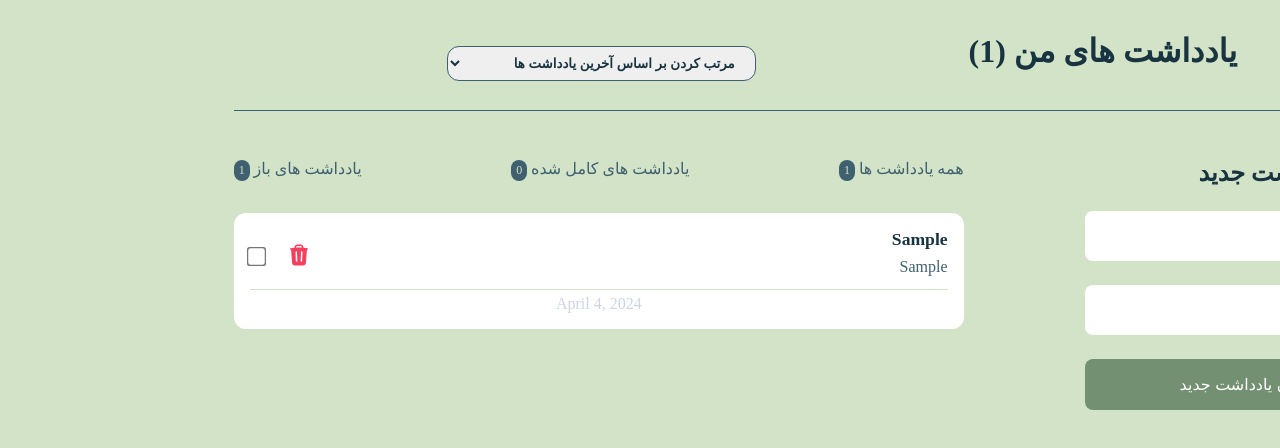
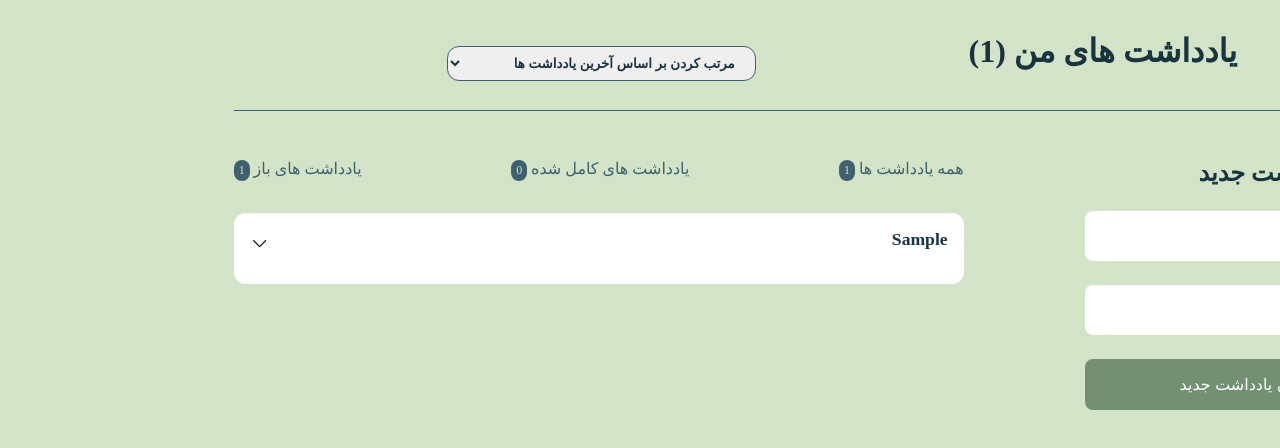
Before and after one commit to fatememkln/noteApp, a React (Vite) app: page / in a window 1280 px wide. Both pictures are taken after typing "Sample", "Sample" into the empty fields and a click on the button "اضافه کردن یادداشت جدید". Shown: the top 448 px of the page. Built offline with nearby package versions, Linux system fonts and the light colour scheme.

Commit message:
add accordion

```diff
--- a/src/App.css
+++ b/src/App.css
@@ -13,6 +13,7 @@
   margin-bottom: 3rem;
   border-bottom: 1px solid var(--text-400);
 }
+
 @media screen and (max-width: 1024px) {
   .note-header {
     display: flex;
@@ -84,7 +85,43 @@
   justify-content: space-between;
   padding-bottom: 0.3rem;
   margin-bottom: 0.3rem;
+}
+.note-item__content {
+  transition: all 0.3s ease-in-out;
+  max-height: 0px;
+  opacity: 0;
+  overflow: hidden;
+  color: #374151;
+  font-size: 1.1rem;
+  line-height: 1.6;
+  padding: 0 1rem;
+}
+
+.note-item__desc {
+  display: flex;
+  align-items: center;
+  justify-content: space-between;
+  padding-bottom: 0.3rem;
+  margin-bottom: 0.3rem;
   border-bottom: 1px solid var(--text-100);
+}
+
+.note-item.accordion__expanded .note-item__content {
+  padding: 1rem;
+  opacity: 1;
+  max-height: 100vh;
+  transition: all 0.2s ease-in-out;
+}
+
+.accordion-item__chevron {
+  width: 1.2rem;
+  height: 1.2rem;
+  transition: all 0.3s ease-out;
+  rotate: 0deg;
+}
+
+.note-item.accordion__expanded .accordion-item__chevron {
+  rotate: 180deg;
 }
 
 .note-item.completed .title {
@@ -104,20 +141,20 @@
   text-align: right;
 }
 
-.note-item__header .desc {
+.note-item__desc .desc {
   color: var(--text-400);
   margin-bottom: 0.5rem;
   font-weight: 300;
   text-align: right;
 }
 
-.note-item__header .actions {
+.note-item__desc .actions {
   display: flex;
   gap: 1.5rem;
   align-items: center;
 }
 
-.note-item__header .trash {
+.note-item__desc .trash {
   width: 1.5rem;
   height: 1.5rem;
   color: var(--rose-500);
--- /dev/null
+++ b/src/components/accordion.jsx
@@ -0,0 +1,49 @@
+import { TrashIcon } from "@heroicons/react/24/solid";
+import { ChevronDownIcon } from "@heroicons/react/24/outline";
+
+function Accordion({ note, onDelete, onCompleted, setOpen, open }) {
+  const options = {
+    year: "numeric",
+    month: "long",
+    day: "numeric",
+  };
+  const isOpen = note.id === open;
+  return (
+    <div
+      className={`note-item ${note.completed ? "completed" : ""} ${
+        isOpen ? "accordion__expanded " : ""
+      }`}
+    >
+      <div
+        className="note-item__header"
+        onClick={() => setOpen(note.id === open ? null : note.id)}
+      >
+        <p className="title">{note.title}</p>
+        <ChevronDownIcon className="accordion-item__chevron" />
+      </div>
+      <div className="note-item__content">
+        <div className="note-item__desc">
+          <p className="desc">{note.description}</p>
+          <div className="actions">
+            <button>
+              <TrashIcon className="trash" onClick={() => onDelete(note.id)} />
+            </button>
+            <input
+              type="checkbox"
+              name="note.id"
+              id="note.id"
+              value={note.id}
+              checked={note.completed}
+              onChange={onCompleted}
+            />
+          </div>
+        </div>
+        <div className="note-item__footer">
+          {new Date(note.createdAt).toLocaleDateString("en-Us", options)}
+        </div>
+      </div>
+    </div>
+  );
+}
+
+export default Accordion;
--- a/src/components/noteList.jsx
+++ b/src/components/noteList.jsx
@@ -1,6 +1,8 @@
-import { TrashIcon } from "@heroicons/react/24/solid";
+import Accordion from "./accordion";
+import { useState } from "react";
 
-function noteList({ notes, onDelete, onCompleted, sortBy }) {
+function NoteList({ notes, onDelete, onCompleted, sortBy }) {
+  const [open, setOpen] = useState(null);
   let sortedNotes = notes;
   if (sortBy === "earliest")
     sortedNotes = [...notes].sort(
@@ -14,52 +16,21 @@ function noteList({ notes, onDelete, onCompleted, sortBy }) {
     sortedNotes = [...notes].sort(
       (a, b) => Number(a.completed) - Number(b.completed)
     );
+
   return (
     <div className="note-list">
       {sortedNotes.map((note) => (
-        <NoteItem
+        <Accordion
           key={note.id}
           note={note}
           onDelete={onDelete}
           onCompleted={onCompleted}
+          setOpen={setOpen}
+          open={open}
         />
       ))}
     </div>
   );
 }
 
-export default noteList;
-
-function NoteItem({ note, onDelete, onCompleted }) {
-  const options = {
-    year: "numeric",
-    month: "long",
-    day: "numeric",
-  };
-  return (
-    <div className={`note-item ${note.completed ? "completed" : ""}`}>
-      <div className="note-item__header">
-        <div>
-          <p className="title">{note.title}</p>
-          <p className="desc">{note.description}</p>
-        </div>
-        <div className="actions">
-          <button>
-            <TrashIcon className="trash" onClick={() => onDelete(note.id)} />
-          </button>
-          <input
-            type="checkbox"
-            name="note.id"
-            id="note.id"
-            value={note.id}
-            checked={note.completed}
-            onChange={onCompleted}
-          />
-        </div>
-      </div>
-      <div className="note-item__footer">
-        {new Date(note.createdAt).toLocaleDateString("en-Us", options)}
-      </div>
-    </div>
-  );
-}
+export default NoteList;
```
